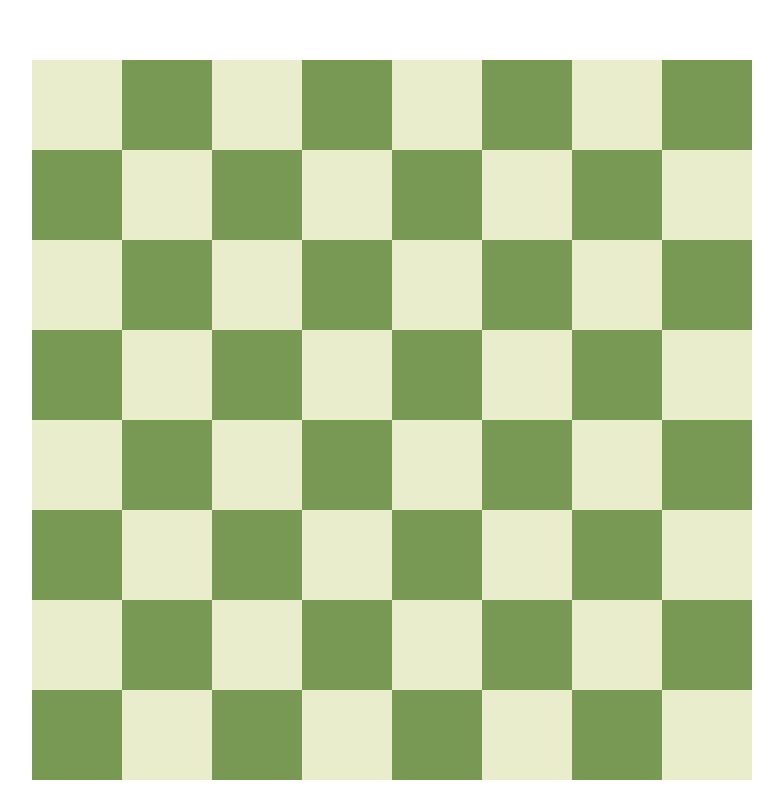
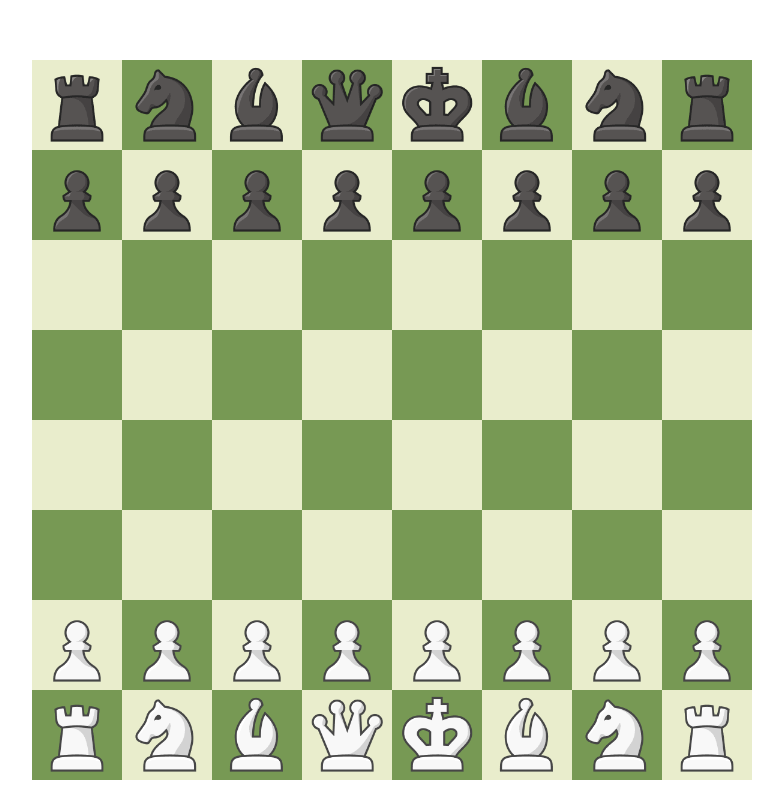
Before and after one commit to PuncharatLiu/chess-game-JavaScript-1, a plain HTML site: page index.html in a window 1280 px wide. Shown: the part 132-920 px from the top of the page, without its empty margins (248-1031 px from the left). Drawn offline with Linux system fonts and the light colour scheme.

Commit message:
add piece to the board

```diff
--- a/index.html
+++ b/index.html
@@ -8,8 +8,8 @@
 </head>
 <body>
     <div class="board">
-        <div class="row-1">
-            <div class="white-square piece black-rook"></div>
+        <div class="row row-1">
+            <div class="white-square piece black-rook" id="square-a8"></div>
             <div class="black-square piece black-knight"></div>
             <div class="white-square piece black-bishop"></div>
             <div class="black-square piece black-queen"></div>
@@ -19,7 +19,7 @@
             <div class="black-square piece black-rook"></div>
         </div>
 
-        <div class="row-2">
+        <div class="row row-2">
             <div class="black-square piece black-pawn"></div>
             <div class="white-square piece black-pawn"></div>
             <div class="black-square piece black-pawn"></div>
@@ -30,7 +30,7 @@
             <div class="white-square piece black-pawn"></div>
         </div>
 
-        <div class="row-3">
+        <div class="row row-3">
             <div class="white-square"></div>
             <div class="black-square"></div>
             <div class="white-square"></div>
@@ -41,7 +41,7 @@
             <div class="black-square"></div>
         </div>
 
-        <div class="row-4">
+        <div class="row row-4">
             <div class="black-square"></div>
             <div class="white-square"></div>
             <div class="black-square"></div>
@@ -52,7 +52,7 @@
             <div class="white-square"></div>
         </div>
 
-        <div class="row-5">
+        <div class="row row-5">
             <div class="white-square"></div>
             <div class="black-square"></div>
             <div class="white-square"></div>
@@ -63,7 +63,7 @@
             <div class="black-square"></div>
         </div>
 
-        <div class="row-6">
+        <div class="row row-6">
             <div class="black-square"></div>
             <div class="white-square"></div>
             <div class="black-square"></div>
@@ -74,7 +74,7 @@
             <div class="white-square"></div>
         </div>
 
-        <div class="row-7">
+        <div class="row row-7">
             <div class="white-square piece white-pawn"></div>
             <div class="black-square piece white-pawn"></div>
             <div class="white-square piece white-pawn"></div>
@@ -85,7 +85,7 @@
             <div class="black-square piece white-pawn"></div>
         </div>
 
-        <div class="row-7">
+        <div class="row row-8">
             <div class="black-square piece white-rook"></div>
             <div class="white-square piece white-knight"></div>
             <div class="black-square piece white-bishop"></div>
@@ -96,6 +96,6 @@
             <div class="white-square piece white-rook"></div>
         </div>
     </div>
-<script type="test/javascript" src="main.js"></script>
+<script type="text/javascript" src="/scripts/main.js"></script>
 </body>
 </html>
--- a/styles/style.css
+++ b/styles/style.css
@@ -2,11 +2,10 @@ body{
     margin-top: 15%;
 }
 
-.board{
+.row{
     display: flex;
     justify-content: center;
     align-items: center;
-
 }
 
 .white-square{
@@ -21,6 +20,61 @@ body{
     height: 90px;
 }
 
+.piece{
+    background-size: 100%;
+}
+
+/* chess pieces */
+
+/* black pieces */
 .piece.black-rook{
-    background-image: url(/images/pieces/black-rook.png);
+    background-image: url("/images/pieces/black-rook.png");
 }
+
+.piece.black-knight{
+    background-image: url("/images/pieces/black-knight.png");
+}
+
+.piece.black-bishop{
+    background-image: url("/images/pieces/black-bishop.png");
+}
+
+.piece.black-queen{
+    background-image: url("/images/pieces/black-queen.png");
+}
+
+.piece.black-king{
+    background-image: url("/images/pieces/black-king.png");
+}
+
+.piece.black-pawn{
+    background-image: url("/images/pieces/black-pawn.png");
+}
+
+
+/* white pieces */
+.piece.white-rook{
+    background-image: url("/images/pieces/white-rook.png");
+}
+
+.piece.white-knight{
+    background-image: url("/images/pieces/white-knight.png");
+}
+
+.piece.white-bishop{
+    background-image: url("/images/pieces/white-bishop.png");
+}
+
+.piece.white-queen{
+    background-image: url("/images/pieces/white-queen.png");
+}
+
+.piece.white-king{
+    background-image: url("/images/pieces/white-king.png");
+}
+
+.piece.white-pawn{
+    background-image: url("/images/pieces/white-pawn.png");
+}
+
+/* chess pieces */
```
Also changed, not shown: images/pieces/black-rook.png (renamed from images/pieces/back-rook.png).
